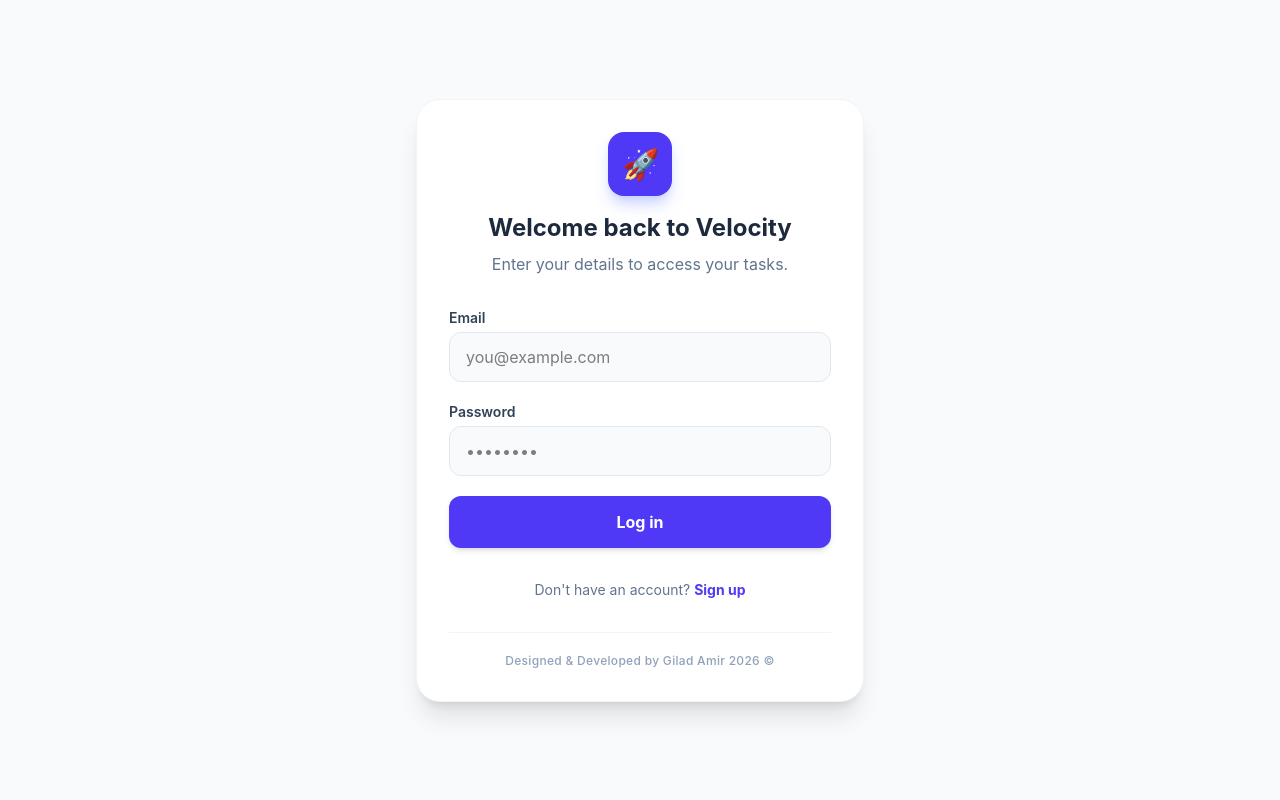
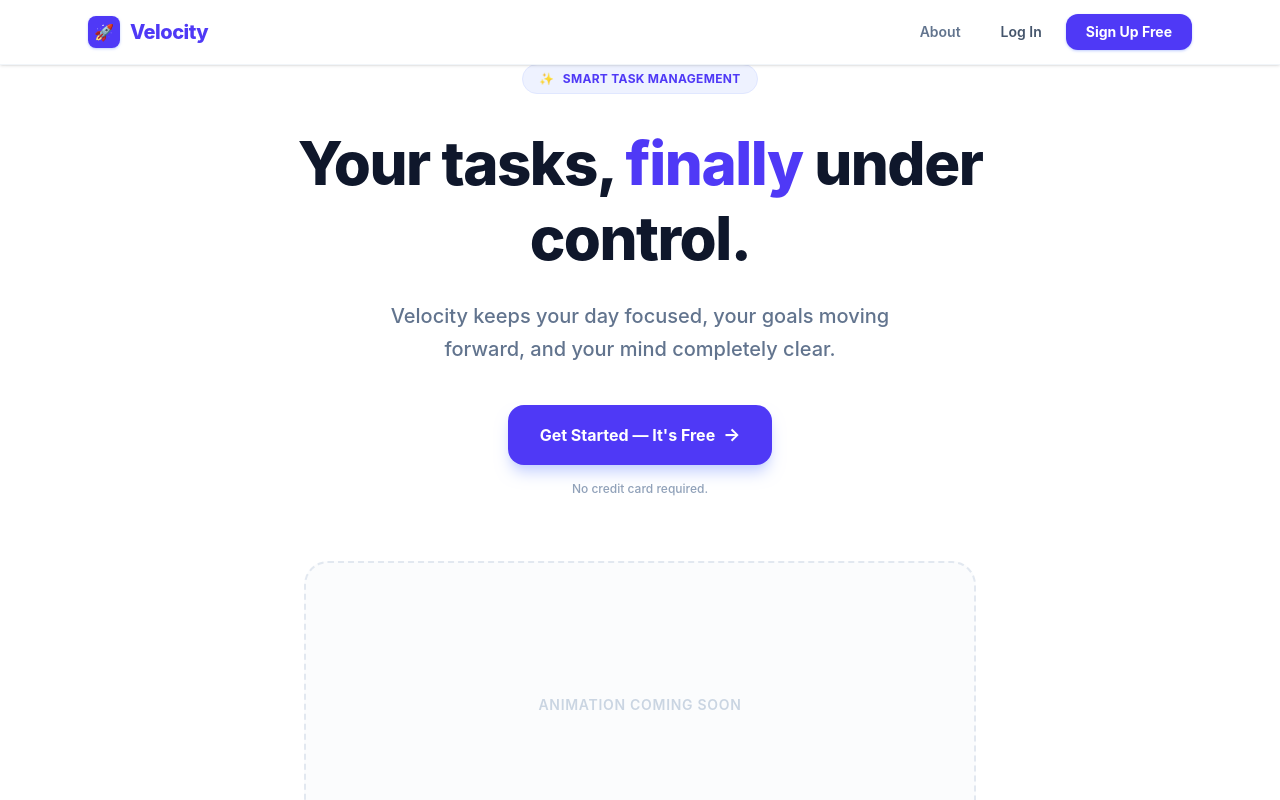
Before and after one commit to Giladush/Velocity--smart-task-management, a React (Vite) app in the folder frontend/: page / in a window 1280 px wide. Shown: the top 800 px of the page. Built offline with nearby package versions, Linux system fonts and the light colour scheme; the HTML template or start-up script is replaced by a standard one.

Commit message:
Small UI fixes

```diff
--- a/frontend/src/App.jsx
+++ b/frontend/src/App.jsx
@@ -4,6 +4,7 @@ import KanbanBoard from './components/KanbanBoard';
 import ProcessBoard from './components/ProcessBoard';
 import RoutinesBoard from './components/RoutinesBoard';
 import Auth from './components/Auth';
+import LandingPage from './components/LandingPage';
 import DailySummary from './components/DailySummary';
 import Analytics from './components/Analytics';
 import {
@@ -25,6 +26,17 @@ function App() {
   const [customDate, setCustomDate] = useState('');
   const [customDaysCount, setCustomDaysCount] = useState(0);
   const [token, setToken] = useState(localStorage.getItem('stride_token') || null);
+  const [username, setUsername] = useState(localStorage.getItem('stride_username') || '');
+  const [preAuthView, setPreAuthView] = useState('landing');
+  const [authMode, setAuthMode] = useState('login');
+
+  useEffect(() => {
+    const handlePopState = () => {
+      if (!token) setPreAuthView('landing');
+    };
+    window.addEventListener('popstate', handlePopState);
+    return () => window.removeEventListener('popstate', handlePopState);
+  }, [token]);
   const [showSummary, setShowSummary] = useState(false);
   const [routineCount, setRoutineCount] = useState(0);
 
@@ -38,6 +50,16 @@ function App() {
   const fetchData = async () => {
     if (!token) return;
     try {
+      if (!localStorage.getItem('stride_username')) {
+        const meRes = await fetch('http://localhost:5000/api/me', {
+          headers: { 'Authorization': `Bearer ${token}` }
+        });
+        if (meRes.ok) {
+          const me = await meRes.json();
+          localStorage.setItem('stride_username', me.username);
+          setUsername(me.username);
+        }
+      }
       const data = await fetchAllData(token);
       setTasks(prevTasks =>
         data.standalone_tasks.map(serverTask => {
@@ -58,11 +80,13 @@ function App() {
 
   const handleLogout = () => {
     localStorage.removeItem('stride_token');
+    localStorage.removeItem('stride_username');
     sessionStorage.removeItem('hasSeenSummary');
     setToken(null);
+    setUsername('');
   };
 
-  useEffect(() => { fetchData(); }, []);
+  useEffect(() => { fetchData(); }, [token]);
 
   const handleAISend = async (userMessage) => {
     setIsThinking(true);
@@ -207,7 +231,15 @@ function App() {
   };
 
   if (!token) {
-    return <Auth setToken={setToken} />;
+    if (preAuthView === 'landing') {
+      return (
+        <LandingPage
+          onLogin={() => { setAuthMode('login'); setPreAuthView('auth'); window.history.pushState({ view: 'auth' }, '', '/'); }}
+          onSignup={() => { setAuthMode('signup'); setPreAuthView('auth'); window.history.pushState({ view: 'auth' }, '', '/'); }}
+        />
+      );
+    }
+    return <Auth setToken={setToken} setUsername={setUsername} initialMode={authMode} />;
   }
 
   return (
@@ -218,6 +250,7 @@ function App() {
           closeModal={() => setShowSummary(false)}
           tasks={tasks}
           processes={processes}
+          username={username}
         />
       )}
 
@@ -232,6 +265,7 @@ function App() {
         taskCount={tasks.filter(t => !t.is_routine && !t.is_completed).length}
         processCount={processes.length}
         routineCount={routineCount}
+        username={username}
       />
 
       <div className="flex-1 flex flex-col overflow-hidden">
--- a/frontend/src/components/Auth.jsx
+++ b/frontend/src/components/Auth.jsx
@@ -1,7 +1,7 @@
 import React, { useState } from 'react';
 
-export default function Auth({ setToken }) {
-  const [isLogin, setIsLogin] = useState(true);
+export default function Auth({ setToken, setUsername, initialMode = 'login' }) {
+  const [isLogin, setIsLogin] = useState(initialMode !== 'signup');
   const [formData, setFormData] = useState({ username: '', email: '', password: '' });
   const [error, setError] = useState('');
   const [loading, setLoading] = useState(false);
@@ -34,9 +34,10 @@ export default function Auth({ setToken }) {
       }
 
       if (isLogin) {
-
         localStorage.setItem('stride_token', data.access_token);
+        localStorage.setItem('stride_username', data.username);
         setToken(data.access_token);
+        if (setUsername) setUsername(data.username);
       } else {
 
         setIsLogin(true);
--- a/frontend/src/components/KanbanBoard.jsx
+++ b/frontend/src/components/KanbanBoard.jsx
@@ -22,7 +22,7 @@ export default function KanbanBoard({
   const tagAreaRef = useRef(null);
 
   const [searchQuery, setSearchQuery] = useState('');
-  const [viewMode, setViewMode] = useState('board');
+  const [viewMode, setViewMode] = useState(() => localStorage.getItem('velocity_viewMode') || 'board');
 
   const columns = ['To Do', 'In Progress', 'Done'];
 
@@ -398,12 +398,12 @@ export default function KanbanBoard({
           <div className="flex items-center bg-slate-100 rounded-xl p-1 gap-0.5">
             <button
               type="button"
-              onClick={() => setViewMode('board')}
+              onClick={() => { setViewMode('board'); localStorage.setItem('velocity_viewMode', 'board'); }}
               className={`px-3 py-1.5 rounded-lg text-xs font-bold transition-all ${viewMode === 'board' ? 'bg-white text-slate-700 shadow-sm' : 'text-slate-500 hover:text-slate-700'}`}
             >⊞ Board</button>
             <button
               type="button"
-              onClick={() => setViewMode('list')}
+              onClick={() => { setViewMode('list'); localStorage.setItem('velocity_viewMode', 'list'); }}
               className={`px-3 py-1.5 rounded-lg text-xs font-bold transition-all ${viewMode === 'list' ? 'bg-white text-slate-700 shadow-sm' : 'text-slate-500 hover:text-slate-700'}`}
             >≡ List</button>
           </div>
--- /dev/null
+++ b/frontend/src/components/LandingPage.jsx
@@ -0,0 +1,110 @@
+import React, { useRef } from 'react';
+
+export default function LandingPage({ onLogin, onSignup }) {
+  const aboutRef = useRef(null);
+
+  const scrollToAbout = () => {
+    aboutRef.current?.scrollIntoView({ behavior: 'smooth' });
+  };
+
+  return (
+    <div className="min-h-screen bg-white font-sans overflow-x-hidden">
+
+      {/* Navbar */}
+      <nav className="fixed top-0 left-0 right-0 z-50 bg-white/90 backdrop-blur-md border-b border-slate-100 shadow-sm">
+        <div className="max-w-6xl mx-auto px-6 h-16 flex items-center justify-between">
+
+          {/* Logo placeholder */}
+          <div className="flex items-center gap-2.5">
+            <div className="w-8 h-8 bg-indigo-600 rounded-lg flex items-center justify-center shadow-sm shadow-indigo-200">
+              <span className="text-white text-base">🚀</span>
+            </div>
+            <span className="text-xl font-extrabold text-indigo-600 tracking-tight">Velocity</span>
+          </div>
+
+          {/* Nav links */}
+          <div className="flex items-center gap-2">
+            <button
+              onClick={scrollToAbout}
+              className="px-4 py-2 text-sm font-semibold text-slate-500 hover:text-slate-800 transition-colors rounded-lg hover:bg-slate-50"
+            >
+              About
+            </button>
+            <button
+              onClick={onLogin}
+              className="px-4 py-2 text-sm font-semibold text-slate-600 hover:text-indigo-600 transition-colors rounded-lg hover:bg-indigo-50"
+            >
+              Log In
+            </button>
+            <button
+              onClick={onSignup}
+              className="px-5 py-2 text-sm font-bold text-white bg-indigo-600 hover:bg-indigo-700 rounded-xl shadow-sm shadow-indigo-200 transition-all hover:-translate-y-0.5 hover:shadow-md hover:shadow-indigo-200"
+            >
+              Sign Up Free
+            </button>
+          </div>
+
+        </div>
+      </nav>
+
+      {/* Hero Section */}
+      <section className="min-h-screen flex flex-col items-center justify-center px-6 pt-16">
+        <div className="max-w-3xl mx-auto text-center">
+
+          {/* Badge */}
+          <div className="inline-flex items-center gap-2 bg-indigo-50 text-indigo-600 text-xs font-bold px-4 py-1.5 rounded-full border border-indigo-100 mb-8 tracking-wide uppercase">
+            <span>✨</span> Smart Task Management
+          </div>
+
+          {/* Headline */}
+          <h1 className="text-5xl sm:text-6xl font-extrabold text-slate-900 leading-tight tracking-tight mb-6">
+            Your tasks,{' '}
+            <span className="text-indigo-600">finally</span>{' '}
+            under control.
+          </h1>
+
+          {/* Subheadline */}
+          <p className="text-lg sm:text-xl text-slate-500 font-medium leading-relaxed mb-10 max-w-xl mx-auto">
+            Velocity keeps your day focused, your goals moving forward, and your mind completely clear.
+          </p>
+
+          {/* CTA Button */}
+          <button
+            onClick={onSignup}
+            className="inline-flex items-center gap-2 px-8 py-4 bg-indigo-600 hover:bg-indigo-700 text-white text-base font-bold rounded-2xl shadow-lg shadow-indigo-200 transition-all hover:-translate-y-1 hover:shadow-xl hover:shadow-indigo-200"
+          >
+            Get Started — It&apos;s Free
+            <span className="text-lg">→</span>
+          </button>
+
+          <p className="text-xs text-slate-400 font-medium mt-4">No credit card required.</p>
+
+          {/* Animation placeholder */}
+          <div className="mt-16 w-full max-w-2xl mx-auto h-72 rounded-3xl border-2 border-dashed border-slate-200 bg-slate-50/50 flex items-center justify-center">
+            <p className="text-slate-300 text-sm font-semibold tracking-wider uppercase">Animation coming soon</p>
+          </div>
+
+        </div>
+      </section>
+
+      {/* About Section */}
+      <section ref={aboutRef} className="min-h-screen flex items-center justify-center px-6 bg-slate-50 border-t border-slate-100">
+        <div className="max-w-3xl mx-auto text-center">
+          <h2 className="text-4xl font-extrabold text-slate-800 mb-6 tracking-tight">About Velocity</h2>
+          <p className="text-slate-400 text-lg font-medium leading-relaxed">
+            {/* Placeholder — user will fill this in */}
+            Your description goes here.
+          </p>
+        </div>
+      </section>
+
+      {/* Footer */}
+      <footer className="border-t border-slate-100 py-6 text-center bg-white">
+        <p className="text-xs text-slate-400 font-medium tracking-wide">
+          Designed & Developed by Gilad Amir 2026 ©
+        </p>
+      </footer>
+
+    </div>
+  );
+}
--- a/frontend/src/components/kanban/TaskCard.jsx
+++ b/frontend/src/components/kanban/TaskCard.jsx
@@ -93,10 +93,12 @@ export default function TaskCard({
       )}
 
       <div className="mt-3 pt-3 border-t border-slate-100 flex items-center justify-between">
-        <button
-          onClick={() => onDeleteTask(task.id)}
-          className="text-[11px] font-bold text-slate-400 hover:text-red-500 transition-colors uppercase tracking-wider"
-        >Delete</button>
+        {!task.is_routine && (
+          <button
+            onClick={() => onDeleteTask(task.id)}
+            className="text-[11px] font-bold text-slate-400 hover:text-red-500 transition-colors uppercase tracking-wider"
+          >Delete</button>
+        )}
         <div className="flex items-center gap-2">
           <button
             onClick={() => addTaskToCalendar(task)}
```
Also changed, not shown: frontend/src/components/DailySummary.jsx (+18 -3 lines), frontend/src/components/Sidebar.jsx (+5 -5 lines), frontend/src/components/kanban/ListView.jsx (+5 -3 lines), 1 other file (tests, documents, lock files or other folders).
